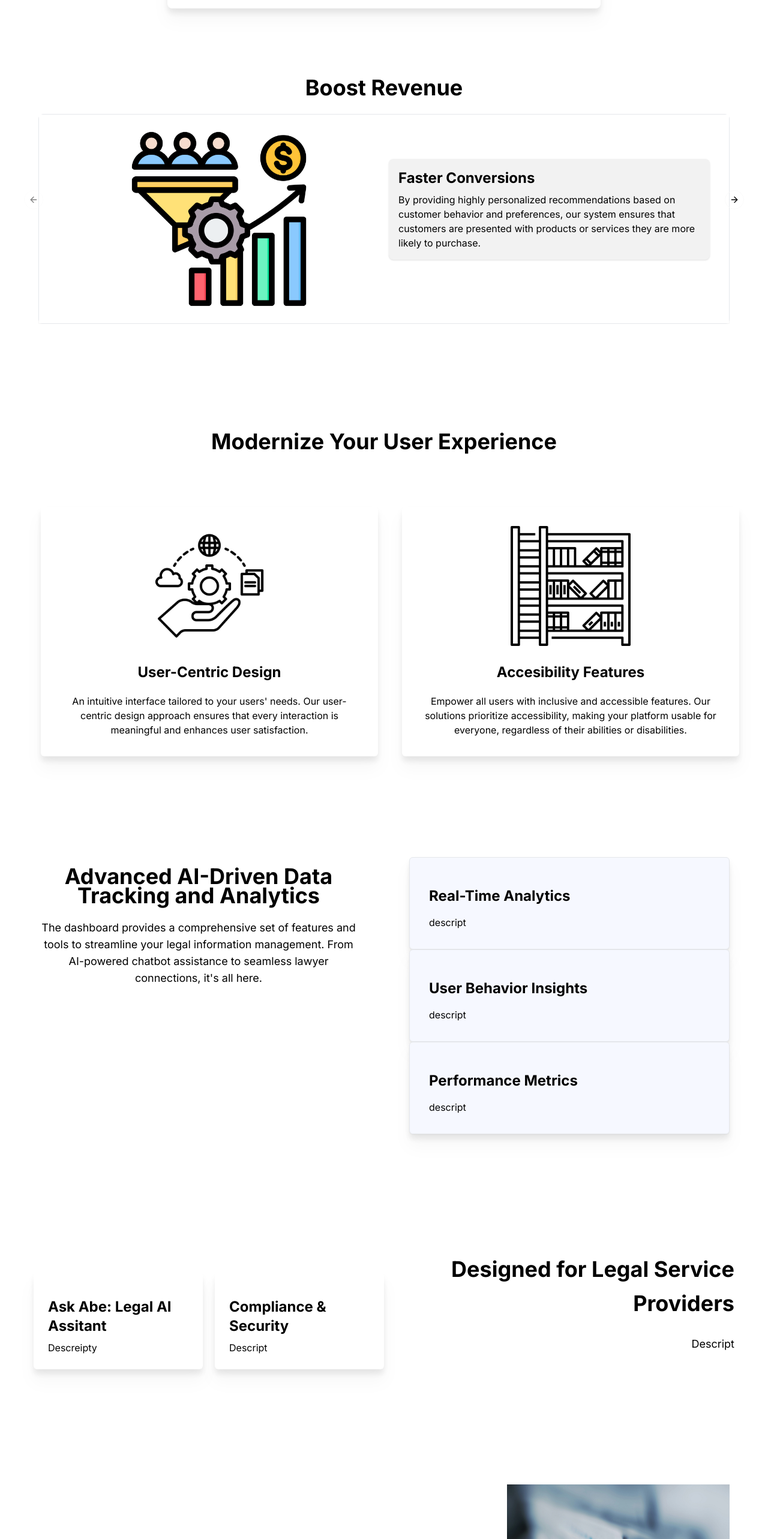
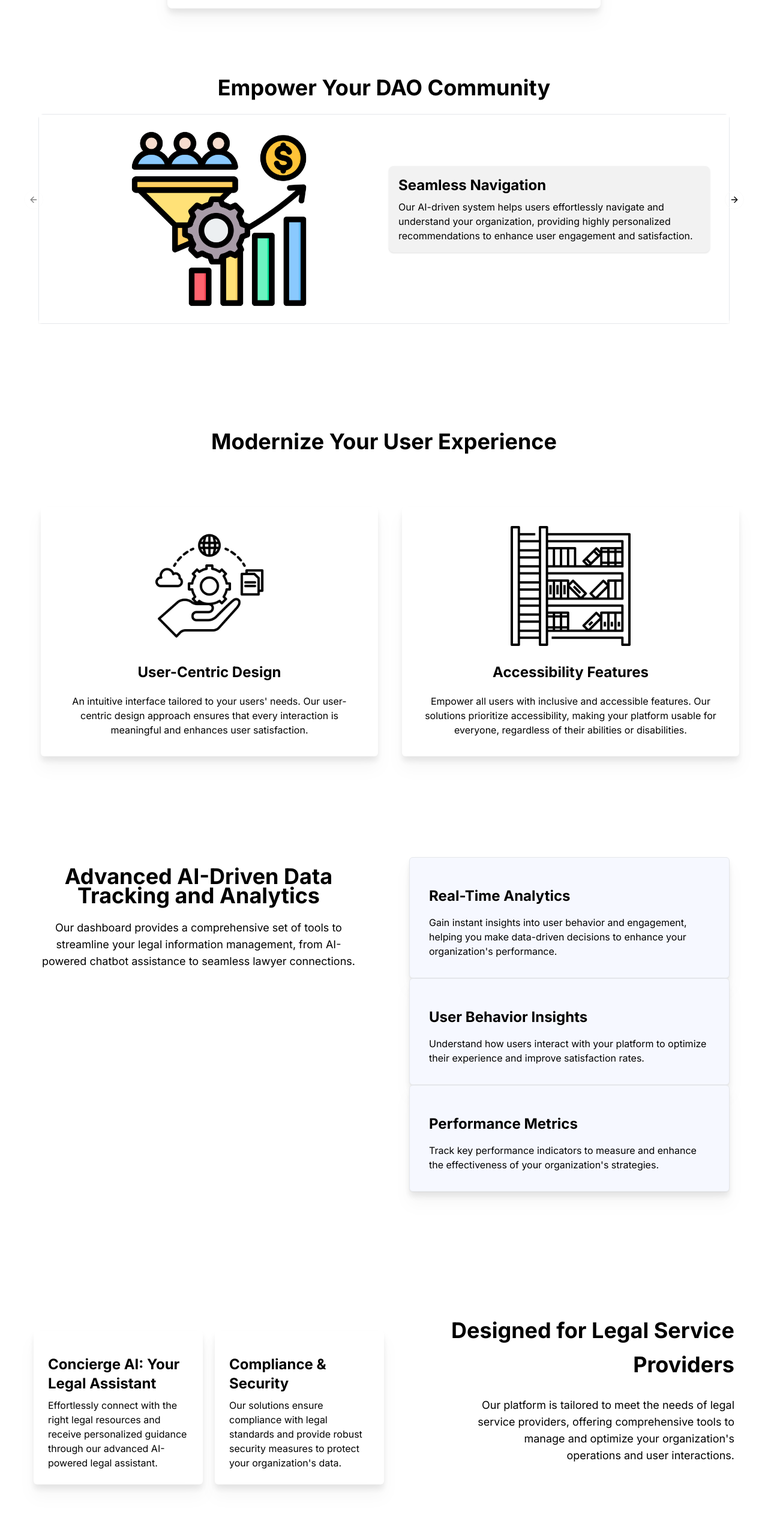
Before and after one commit to Concierge-Legal/concierge-live, a Next.js app: page / in a window 1280 px wide. Shown: the part 1300-3866 px from the top of the page at 60% size. Built offline with nearby package versions, Linux system fonts and the light colour scheme.

Commit message:
update homepage copy.

```diff
--- a/app/(Show NavBar)/page.tsx
+++ b/app/(Show NavBar)/page.tsx
@@ -80,7 +80,7 @@ export default function Home() {
     <div className="max-w-7xl mx-auto p-8">
       <Carousel>
         <h2 className="text-4xl text-center font-bold mb-6">
-                  Boost Revenue
+          Empower Your DAO Community
         </h2>
         <CarouselContent>
           <CarouselItem className="flex-shrink-0 w-full md:w-1/3">
@@ -97,18 +97,15 @@ export default function Home() {
                     className="rounded-lg"
                   />
                 </div>
-
 				<div className="w-full md:w-1/2 flex flex-col justify-around">
               <div className="bg-card p-4 rounded-lg shadow flex-1 mx-2 mb-4">
                 <h4 className="text-2xl font-bold mb-2">
-                              Faster Conversions
+                  Seamless Navigation
                 </h4>
                 <p className="text-md">
-                              By providing highly personalized recommendations
-                              based on customer behavior and preferences, our
-                              system ensures that customers are presented with
-                              products or services they are more likely to
-                              purchase.
+                  Our AI-driven system helps users effortlessly navigate and
+                  understand your organization, providing highly personalized
+                  recommendations to enhance user engagement and satisfaction.
                 </p>
               </div>
 
@@ -120,7 +117,6 @@ export default function Home() {
       <CarouselItem className="flex-shrink-0 w-full md:w-1/3">
         <Card className="bg-card text-card-foreground shadow-lg rounded-lg hover:shadow-xl transition-shadow duration-300 flex flex-col">
           <CardContent className="flex flex-col md:flex-row items-center justify-between">
-                        {/* Image on the left */}
             <div className="w-full md:w-1/2 flex justify-center overflow-hidden mb-4 md:mb-0">
               <Image
                 src="/icons/money.png"
@@ -132,18 +128,15 @@ export default function Home() {
                 className="rounded-lg"
               />
             </div>
-                        {/* Feature boxes on the right */}
             <div className="w-full md:w-1/2 flex flex-col justify-around">
               <div className="bg-card p-4 rounded-lg shadow flex-1 mx-2 mb-4">
-                            <h4 className="text-2xl  font-bold mb-2">
-                              Enhanced Customer Satisfaction
+                <h4 className="text-2xl font-bold mb-2">
+                  Enhanced User Engagement
                 </h4>
                 <p className="text-md">
-                              Concierge ensures smooth and efficient
-                              communication with your customers. By providing a
-                              seamless experience, customers are likely to
-                              return and repeat purchases, increasing customer
-                              lifetime value.
+                  By providing a seamless and efficient experience, our
+                  system ensures that users remain engaged and satisfied,
+                  fostering loyalty and increasing user participation.
                 </p>
               </div>
 
@@ -155,7 +148,6 @@ export default function Home() {
       <CarouselItem className="flex-shrink-0 w-full md:w-1/3">
         <Card className="bg-card text-card-foreground shadow-lg rounded-lg hover:shadow-xl transition-shadow duration-300 flex flex-col">
           <CardContent className="flex flex-col md:flex-row items-center justify-between">
-                        {/* Image on the left */}
             <div className="w-full md:w-1/2 flex justify-center overflow-hidden mb-4 md:mb-0">
               <Image
                 src="/icons/money.png"
@@ -167,17 +159,15 @@ export default function Home() {
                 className="rounded-lg"
               />
             </div>
-                        {/* Feature boxes on the right */}
             <div className="w-full md:w-1/2 flex flex-col justify-around">
               <div className="bg-card p-4 rounded-lg shadow flex-1 mx-2">
                 <h4 className="text-2xl font-bold mb-2">
-                              Reduced Drop-off Rates
+                  Increased Conversion Rates
                 </h4>
                 <p className="text-md">
-                              By guiding customers through their journey with
-                              precision and efficiency, our solution minimizes
-                              potential drop-off points and ensures that more
-                              visitors complete their transactions.
+                  By guiding users through their journey with precision, our
+                  solution reduces drop-off rates and ensures more users
+                  complete their desired actions.
                 </p>
               </div>
               <div className="w-full flex justify-center mt-4"></div>
@@ -192,12 +182,10 @@ export default function Home() {
 </div>
 </div>
 </section>
-
 <div className="flex flex-col py-20 px-12 bg-white max-md:px-5">
   <div className="mt-4 text-4xl font-bold text-center text-black leading-[57.6px] max-md:max-w-full max-md:text-4xl">
     Modernize Your User Experience
   </div>
-
   <div className="self-stretch mt-20 max-md:mt-10 max-md:max-w-full">
     <div className="flex gap-5 max-md:flex-col max-md:gap-0">
       <div className="flex flex-col ml-5 w-[50%] max-md:ml-0 max-md:w-full">
@@ -206,7 +194,7 @@ export default function Home() {
             <Image
               loading="lazy"
               src="/icons/solution.png"
-                      alt="Expert Guidance"
+              alt="User-Centric Design"
               width={200}
               height={100}
               className=""
@@ -216,8 +204,8 @@ export default function Home() {
             </div>
             <div className="mt-4 text-center leading-6">
               An intuitive interface tailored to your users&apos; needs. Our
-                      user-centric design approach ensures that every
-                      interaction is meaningful and enhances user satisfaction.
+              user-centric design approach ensures that every interaction is
+              meaningful and enhances user satisfaction.
             </div>
           </div>
         </div>
@@ -228,19 +216,18 @@ export default function Home() {
             <Image
               loading="lazy"
               src="/icons/library.png"
-                      alt="Expert Guidance"
+              alt="Accessibility Features"
               width={200}
               height={100}
               className=""
             />
             <div className="mt-6 text-2xl font-bold leading-10">
-                      Accesibility Features
+              Accessibility Features
             </div>
             <div className="mt-4 text-center leading-6">
-                      Empower all users with inclusive and accessible features.
-                      Our solutions prioritize accessibility, making your
-                      platform usable for everyone, regardless of their
-                      abilities or disabilities.
+              Empower all users with inclusive and accessible features. Our
+              solutions prioritize accessibility, making your platform usable for
+              everyone, regardless of their abilities or disabilities.
             </div>
           </div>
         </div>
@@ -248,10 +235,9 @@ export default function Home() {
     </div>
   </div>
 </div>
-
 <section className="py-10 bg-background">
   <div className="container mx-auto">
-            <div className=" mx-auto">
+    <div className="mx-auto">
       <div className="flex flex-col justify-center bg-white max-md:px-5">
         <div className="flex gap-5 max-md:flex-col max-md:gap-0">
           <div className="flex flex-col justify-center items-center mt-4 p-8 h-full w-6/12 max-md:ml-0 max-md:w-full">
@@ -260,60 +246,39 @@ export default function Home() {
                 Advanced AI-Driven Data Tracking and Analytics
               </div>
               <div className="mt-6 text-lg leading-7 max-md:max-w-full">
-                        The dashboard provides a comprehensive set of features
-                        and tools to streamline your legal information
-                        management. From AI-powered chatbot assistance to
-                        seamless lawyer connections, it&apos;s all here.
+                Our dashboard provides a comprehensive set of tools to streamline
+                your legal information management, from AI-powered chatbot
+                assistance to seamless lawyer connections.
               </div>
             </div>
           </div>
           <div className="flex flex-col justify-center mt-4 p-8 h-full w-6/12 max-md:ml-0 max-md:w-full">
             <div className="flex flex-col p-8 border border-solid rounded-md drop-shadow-xl bg-lightBlue shadow-sm max-md:px-5 max-md:max-w-full">
-                      {/* <Image
-                        loading="lazy"
-                        src="/icons/growth.png"
-                        alt="Efficient Workflow"
-                        width={48}
-                        height={48}
-                        className=""
-                      /> */}
               <div className="mt-4 text-2xl font-bold leading-8 max-md:max-w-full">
                 Real-Time Analytics
               </div>
               <div className="mt-4 text-base leading-6 max-md:max-w-full">
-                        descript
+                Gain instant insights into user behavior and engagement, helping
+                you make data-driven decisions to enhance your organization&apos;s
+                performance.
               </div>
             </div>
             <div className="flex flex-col p-8 border border-solid rounded-md drop-shadow-xl bg-lightBlue shadow-sm max-md:px-5 max-md:max-w-full">
-                      {/* <Image
-                        loading="lazy"
-                        src="/icons/growth.png"
-                        alt="Efficient Workflow"
-                        width={48}
-                        height={48}
-                        className=""
-                      /> */}
               <div className="mt-4 text-2xl font-bold leading-8 max-md:max-w-full">
                 User Behavior Insights
               </div>
               <div className="mt-4 text-base leading-6 max-md:max-w-full">
-                        descript
+                Understand how users interact with your platform to optimize their
+                experience and improve satisfaction rates.
               </div>
             </div>
             <div className="flex flex-col p-8 border border-solid rounded-md drop-shadow-xl bg-lightBlue shadow-sm max-md:px-5 max-md:max-w-full">
-                      {/* <Image
-                        loading="lazy"
-                        src="/icons/growth.png"
-                        alt="Efficient Workflow"
-                        width={48}
-                        height={48}
-                        className=""
-                      /> */}
               <div className="mt-4 text-2xl font-bold leading-8 max-md:max-w-full">
                 Performance Metrics
               </div>
               <div className="mt-4 text-base leading-6 max-md:max-w-full">
-                        descript
+                Track key performance indicators to measure and enhance the
+                effectiveness of your organization&apos;s strategies.
               </div>
             </div>
           </div>
@@ -322,9 +287,8 @@ export default function Home() {
     </div>
   </div>
 </section>
-
 <div className="flex flex-col py-20 px-8 bg-white max-md:px-5">
-          <div className="flex flex-row  w-full max-md:flex-col">
+  <div className="flex flex-row w-full max-md:flex-col">
     <div className="flex flex-col w-2/4 max-md:w-full">
       <div className="self-stretch mt-20 pl-6 max-md:mt-10 max-md:max-w-full">
         <div className="flex gap-5 max-md:flex-col max-md:gap-0">
@@ -332,9 +296,13 @@ export default function Home() {
             <div className="flex flex-col grow justify-center self-stretch w-full text-base text-black bg-white drop-shadow-xl rounded-md max-md:mt-8">
               <div className="flex flex-col p-6 max-md:px-5">
                 <div className="mt-4 text-2xl font-bold leading-8">
-                          Ask Abe: Legal AI Assitant
+                  Concierge AI: Your Legal Assistant
                 </div>
-                        <div className="mt-2 leading-6">Descreipty</div>
+                <div className="mt-2 leading-6">
+                  Effortlessly connect with the right legal resources and receive
+                  personalized guidance through our advanced AI-powered legal
+                  assistant.
+                </div>
               </div>
             </div>
           </div>
@@ -344,7 +312,10 @@ export default function Home() {
                 <div className="mt-4 text-2xl font-bold leading-8">
                   Compliance & Security
                 </div>
-                        <div className="mt-2 leading-6">Descript</div>
+                <div className="mt-2 leading-6">
+                  Our solutions ensure compliance with legal standards and provide
+                  robust security measures to protect your organization&apos;s data.
+                </div>
               </div>
             </div>
           </div>
@@ -356,12 +327,13 @@ export default function Home() {
         Designed for Legal Service Providers
       </div>
       <div className="mt-6 text-lg w-3/4 ml-auto leading-7 text-end text-black max-md:max-w-full">
-                Descript
+        Our platform is tailored to meet the needs of legal service providers,
+        offering comprehensive tools to manage and optimize your organization&apos;s
+        operations and user interactions.
       </div>
     </div>
   </div>
 </div>
-
 <div className="flex flex-col justify-center px-16 py-20 w-full bg-background max-md:px-5 max-md:max-w-full">
   <div className="mt-8 mb-2.5 max-md:mr-1 max-md:max-w-full">
     <div className="flex gap-5 max-md:flex-col max-md:gap-0">
@@ -371,14 +343,13 @@ export default function Home() {
             id="privacy"
             className="text-4xl font-bold leading-10 max-md:max-w-full"
           >
-                    Protecting Your Privacy: Ensuring the Security of Your
-                    Personal Data
+            Protecting Your Privacy: Ensuring the Security of Your Personal Data
           </div>
           <div className="mt-6 text-lg leading-7 max-md:max-w-full">
-                    At Concierge, we understand the importance of user data
-                    privacy. Our chatbot utilizes advanced encryption and data
-                    protection measures to safeguard your personal information.
-                    Rest assured that your data is secure with us.
+            At Concierge, we understand the importance of user data privacy. Our
+            chatbot utilizes advanced encryption and data protection measures to
+            safeguard your personal information. Rest assured that your data is
+            secure with us.
           </div>
         </div>
       </div>
@@ -395,6 +366,8 @@ export default function Home() {
     </div>
   </div>
 </div>
+
+
       </div>
       <Footer />
     </main>
```
Lines whose indentation alone changed are shown as unchanged.
